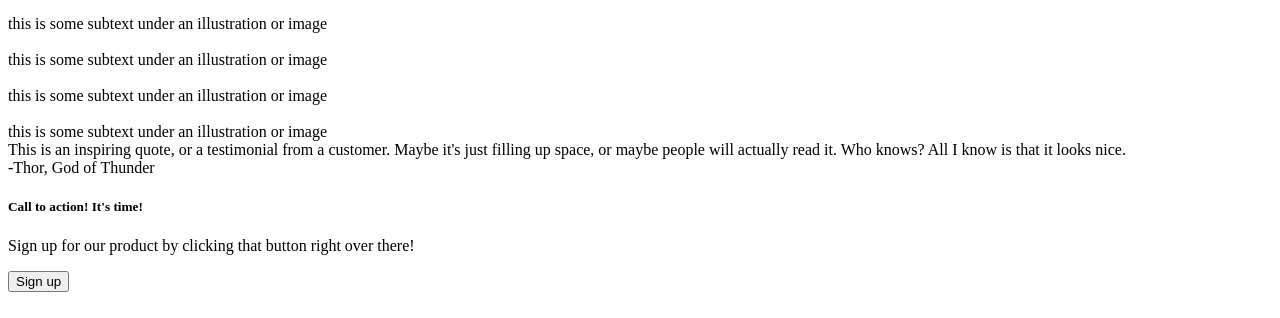
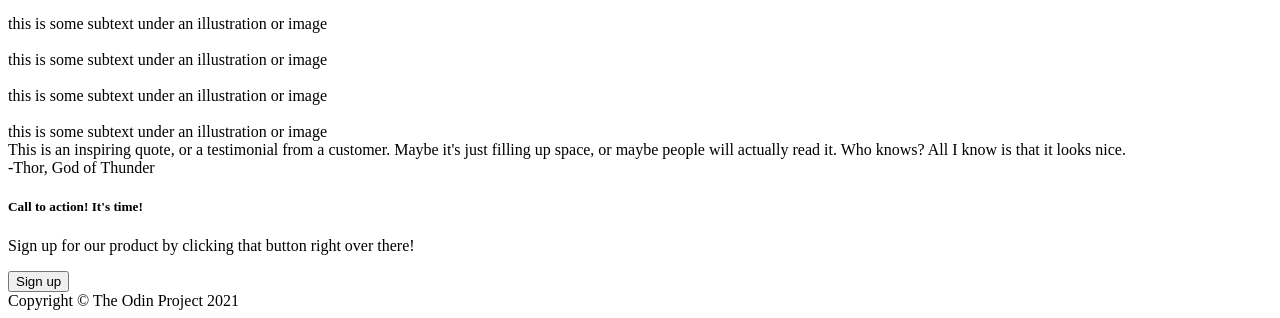
Before and after one commit to ig2099/first-landing-page, a plain HTML site: page index.html in a window 1280 px wide. Shown: the part 543-861 px from the top of the page. Drawn offline with Linux system fonts and the light colour scheme.

Commit message:
Added Text Between Tags
Necessary for footer section of page.

```diff
--- a/index.html
+++ b/index.html
@@ -66,7 +66,7 @@
         </div>
 
         <div class="footer">
-            <div class="copyright"></div>
+            <div class="copyright">Copyright © The Odin Project 2021</div>
         </div>
     </body>
 </html>
```
